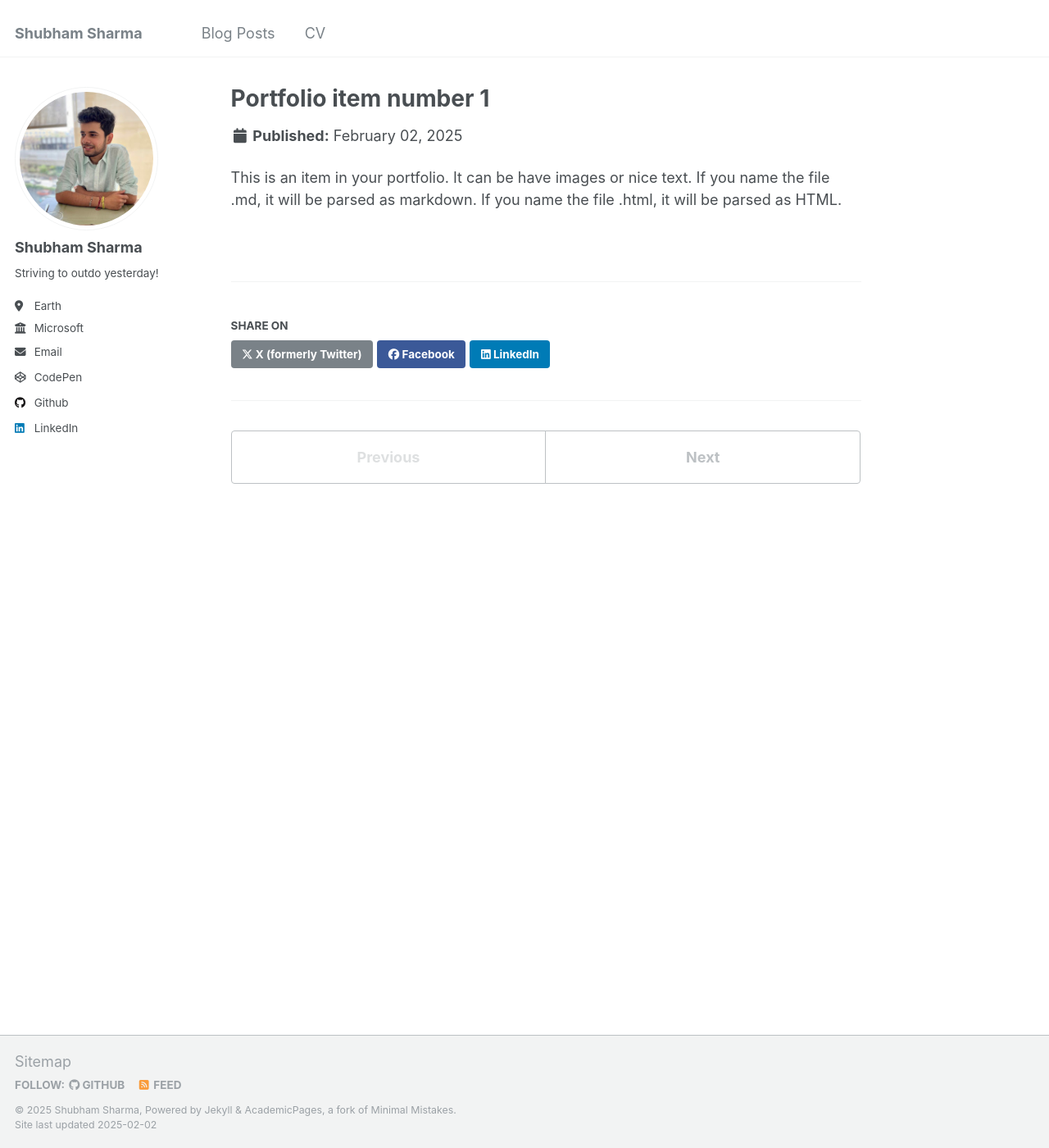
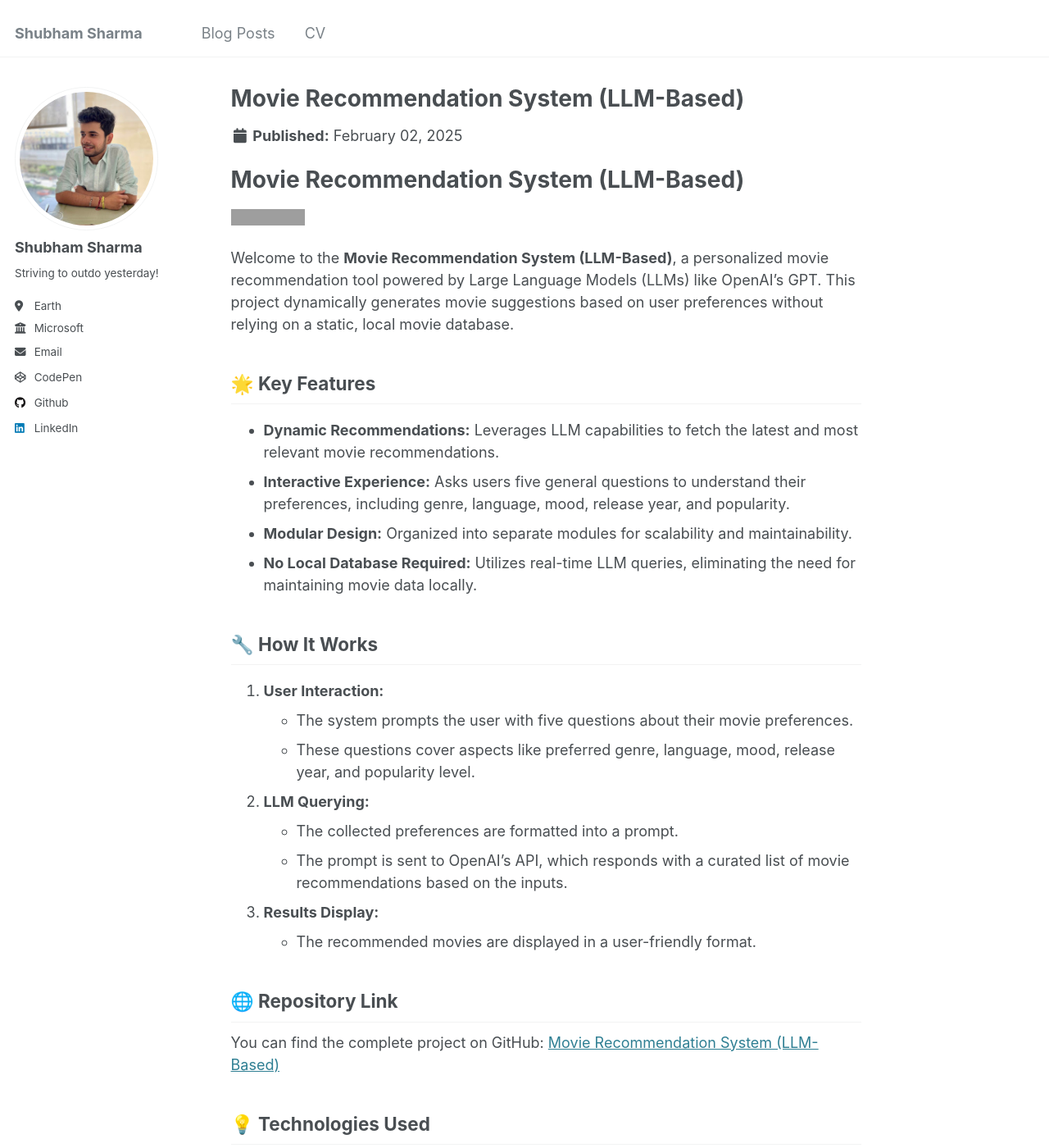
Before and after one commit to shubhamsrkdev/shubhamsrkdev.github.io, a Jekyll site: the page built from _portfolio/portfolio-1.md, in a window 1280 px wide and 1400 px high. Shown: the whole window at 82% size. Built offline with Jekyll 4.4.1, drawn with Linux system fonts in a browser that asks for light colours; some of the changed text lies outside the part shown; grey boxes are pictures that could not be loaded.

Commit message:
Update portfolio-1.md

````diff
--- a/_portfolio/portfolio-1.md
+++ b/_portfolio/portfolio-1.md
@@ -1,7 +1,73 @@
 ---
-title: "Portfolio item number 1"
-excerpt: "Short description of portfolio item number 1<br/><img src='/images/500x300.png'>"
+title: "Movie Recommendation System (LLM-Based)"
+excerpt: "A personalized movie recommendation tool powered by Large Language Models (LLMs) like OpenAI's GPT."
 collection: portfolio
 ---
 
-This is an item in your portfolio. It can be have images or nice text. If you name the file .md, it will be parsed as markdown. If you name the file .html, it will be parsed as HTML.
+# Movie Recommendation System (LLM-Based)
+
+[![GitHub Repository](https://img.shields.io/badge/GitHub-Repository-blue)](https://github.com/shubhamsrkdev/Movie-Recommendation-System-LLM-Based)
+
+Welcome to the **Movie Recommendation System (LLM-Based)**, a personalized movie recommendation tool powered by Large Language Models (LLMs) like OpenAI's GPT. This project dynamically generates movie suggestions based on user preferences without relying on a static, local movie database.
+
+## 🌟 Key Features
+- **Dynamic Recommendations:** Leverages LLM capabilities to fetch the latest and most relevant movie recommendations.
+- **Interactive Experience:** Asks users five general questions to understand their preferences, including genre, language, mood, release year, and popularity.
+- **Modular Design:** Organized into separate modules for scalability and maintainability.
+- **No Local Database Required:** Utilizes real-time LLM queries, eliminating the need for maintaining movie data locally.
+
+## 🔧 How It Works
+1. **User Interaction:**
+   - The system prompts the user with five questions about their movie preferences.
+   - These questions cover aspects like preferred genre, language, mood, release year, and popularity level.
+
+2. **LLM Querying:**
+   - The collected preferences are formatted into a prompt.
+   - The prompt is sent to OpenAI's API, which responds with a curated list of movie recommendations based on the inputs.
+
+3. **Results Display:**
+   - The recommended movies are displayed in a user-friendly format.
+
+## 🌐 Repository Link
+You can find the complete project on GitHub: [Movie Recommendation System (LLM-Based)](https://github.com/shubhamsrkdev/Movie-Recommendation-System-LLM-Based)
+
+## 💡 Technologies Used
+- **Python 3.7+**: Core programming language used for the system.
+- **OpenAI API**: Provides the LLM for dynamic movie recommendations.
+- **Command-Line Interface**: For seamless user interaction.
+
+## 📖 Project Structure
+```
+Movie-Recommendation-System-LLM-Based/
+├── main.py                # Entry point of the application
+├── recommender.py         # Handles recommendation logic with the LLM
+├── user_input.py          # Manages user interaction and input collection
+├── api_communicator.py    # Communicates with the OpenAI API
+├── utils.py               # Contains helper functions
+└── requirements.txt       # Lists all dependencies
+```
+
+## 🔄 Example Workflow
+1. **Run the Program:**
+   ```bash
+   python main.py
+   ```
+2. **Answer the Questions:**
+   - What genre do you prefer? *Comedy*
+   - Which language do you prefer? *English*
+   - What mood do you prefer? *Happy*
+   - What is the minimum release year you'd like? *2010*
+   - On a scale of 1-10, how popular do you want the movie to be? *8*
+
+3. **View Recommendations:**
+   ```
+   Recommended Movies:
+   - The Grand Budapest Hotel
+   - Crazy Rich Asians
+   - The Intern
+   - La La Land
+   ```
+
+---
+
+Explore personalized movie recommendations with the power of LLMs! 🎬
````
